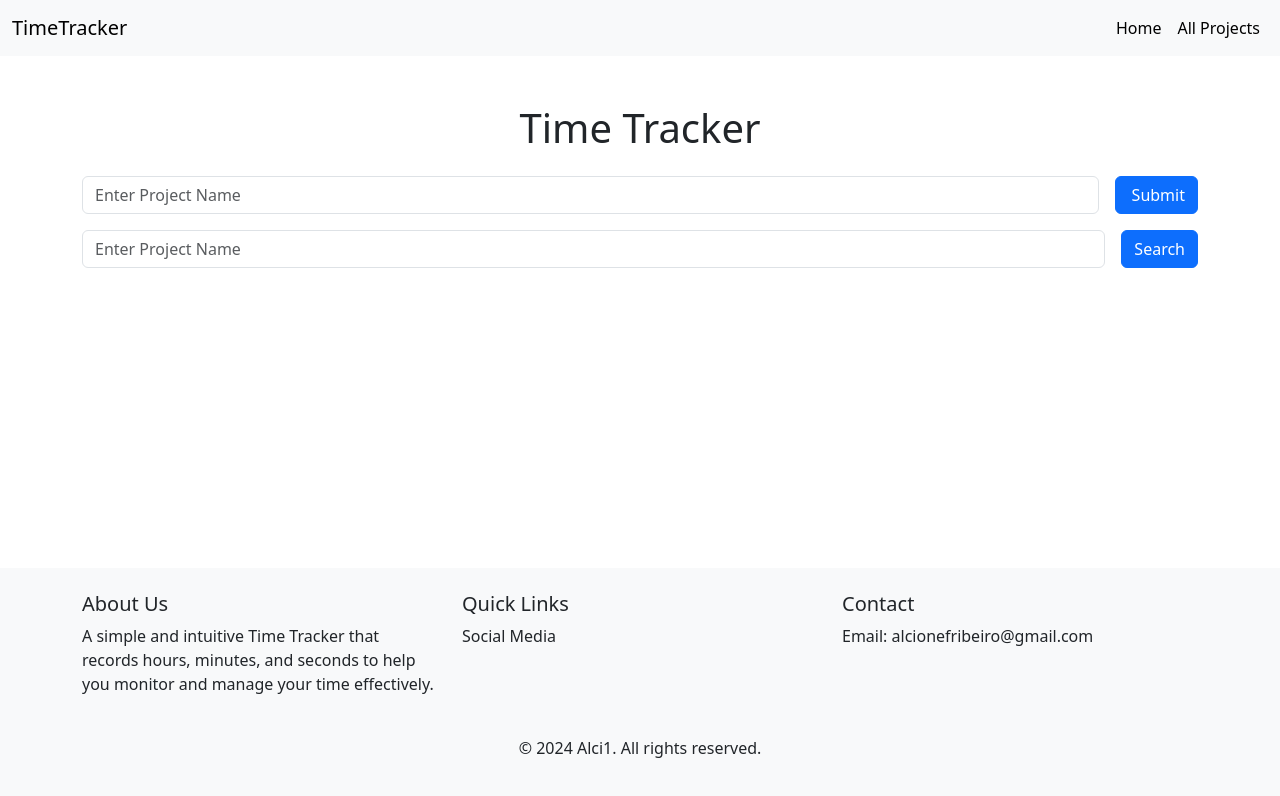
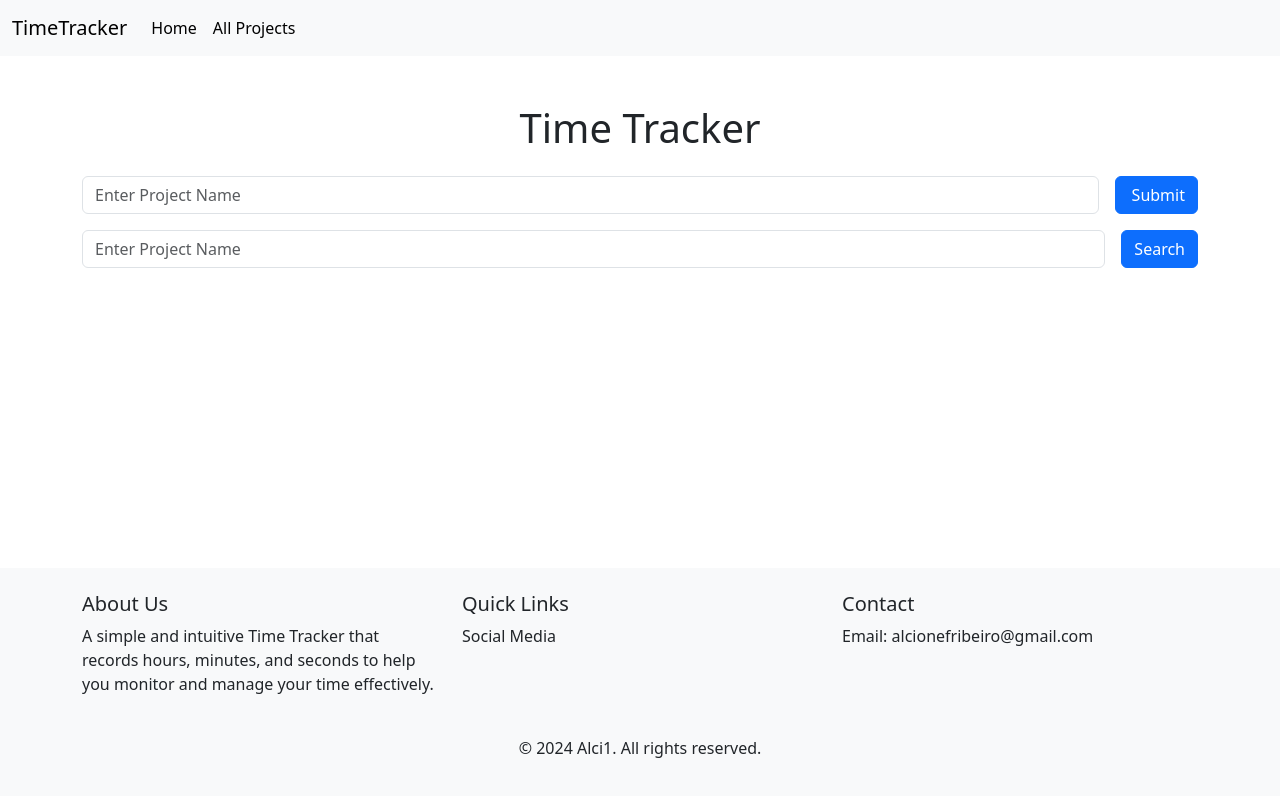
Before and after one commit to Acyony/Crochet-Time-Tracker, a Next.js app: page / in a window 1280 px wide. Shown: the top 796 px of the page. Built offline with nearby package versions, Linux system fonts and the light colour scheme.

Commit message:
add fixes issues navbar

```diff
--- a/src/shared/components/Navbar/Navbar.tsx
+++ b/src/shared/components/Navbar/Navbar.tsx
@@ -7,23 +7,14 @@ import Link from "next/link";
 export const NavbarComponent = () => {
 
     return (
-        <nav className="navbar navbar-expand-lg navbar-light bg-light w-100">
-            <div className="container-fluid">
-                <a className="navbar-brand" href="#">TimeTracker</a>
-                <button
-                    className="navbar-toggler"
-                    type="button"
-                    data-bs-toggle="collapse"
-                    data-bs-target="#navbarNav"
-                    aria-controls="navbarNav"
-                    aria-expanded="false"
-                    aria-label="Toggle navigation"
-                >
-                    <span className="navbar-toggler-icon"></span>
-                </button>
-                <div className="collapse navbar-collapse" id="navbarNav">
-                    <ul className="navbar-nav ms-auto">
-                        <li className="nav-item">
+        <nav className="navbar navbar-light bg-light w-100">
+            <div className="container-fluid d-flex align-items-center justify-content-start">
+                <div>
+                    <a className="navbar-brand me-4" href="#">TimeTracker</a>
+                </div>
+                <div>
+                    <ul className="navbar-nav d-flex flex-row">
+                        <li className="nav-item me-3">
                             <Link href="/" className="nav-link active" aria-current="page">
                                 Home
                             </Link>
@@ -37,8 +28,6 @@ export const NavbarComponent = () => {
                 </div>
             </div>
         </nav>
-
-
     )
 }
 
```
